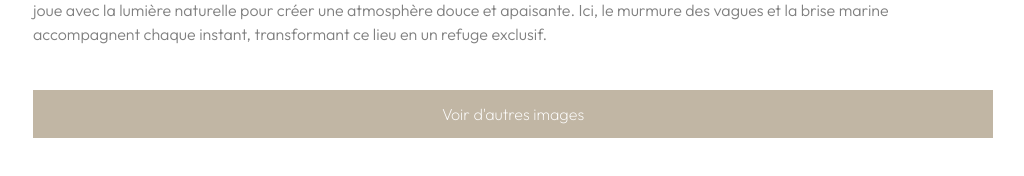
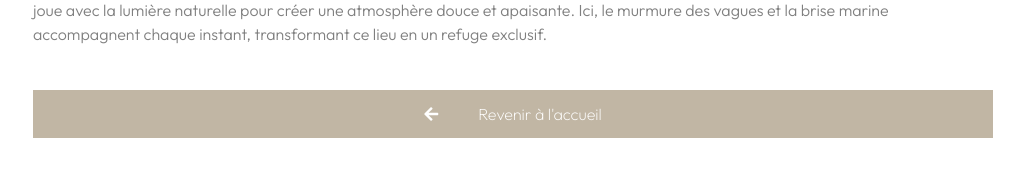
Before and after one commit to annickolivia/enaradesign, a React (Create React App) app: page /projets in a window 1280 px wide. Shown: the part 1038-1214 px from the top of the page, without its empty margins (127-1151 px from the left). Built offline with nearby package versions, Linux system fonts and the light colour scheme.

Commit message:
fix: fixing little bugs

```diff
--- a/package.json
+++ b/package.json
@@ -13,7 +13,7 @@
     "framer-motion": "^12.9.4",
     "react": "^19.1.0",
     "react-dom": "^19.1.0",
-    "react-router-dom": "^7.5.2",
+    "react-router-dom": "^7.5.3",
     "react-scripts": "5.0.1",
     "sass": "^1.87.0",
     "swiper": "^11.2.6",
--- a/src/App.js
+++ b/src/App.js
@@ -2,9 +2,9 @@
 import React, {useEffect} from 'react';
 import AOS from 'aos';
 import 'aos/dist/aos.css';
-import ProjetsCarousel from './components/Projets/ProjetsCarousel';
+import { BrowserRouter, Routes, Route } from 'react-router-dom';
+import Projets from './views/Projets';
 import Accueil from './views/Accueil';
-import Projets from './views/Projets';
 
 import "@fancyapps/ui/dist/fancybox/fancybox.css";
 import '@fortawesome/fontawesome-free/css/all.min.css';
@@ -22,10 +22,10 @@ function App() {
     });
   }, []);
   return (
-    <div className="s">
-      <Projets />
-      {/* <Accueil /> */}
-    </div>
+      <Routes>
+        <Route path="/" element={<Accueil />} />
+        <Route path="/projets/" element={<Projets />} />
+      </Routes>
   );
 }
 
--- a/src/components/Footer.js
+++ b/src/components/Footer.js
@@ -45,7 +45,7 @@ function Footer() {
   return (
     <footer
       className=' z-50 py-16 px-10 flex flex-col justify-between h-[700px]
-        md:flex-row md:py-20 md:h-[400px] md:px-72
+        md:flex-row md:py-20 md:h-[400px] md:px-20 xl:px-72
         ' style={{backgroundColor: mainColors.mainBrown}}>
       <div className='h-1/2 mb-10 flex flex-col justify-around md:w-1/2 md:h-full'>
         <Logo source='/img/logo_blanc.png'size={12}/>
--- a/src/components/Nav.js
+++ b/src/components/Nav.js
@@ -44,7 +44,7 @@ export default function Nav() {
     <>
       <div className="h-56 pt-2 pb-3 space-y-1 px-16 flex flex-row justify-center items-inline transition duration-300 origin-left">
         <Link
-          to="/accueil"
+          to="/"
           className="pages px-6 py-2 md:mr-0 rounded-md text-xl text-left font-medium text-white transition duration-300 w-[170px]"
         >
           Découvrir
@@ -76,7 +76,7 @@ export default function Nav() {
               PortCateg.map((p,index) => {
                 return(
                   <li key={index} className="py-2 hover:text-white transition duration-300">
-                    <Link to={p.chemin}>
+                    <Link to="/projets">
                       {p.nom}
                     </Link>
                   </li>
--- a/src/components/Projets/ProjetFeature.js
+++ b/src/components/Projets/ProjetFeature.js
@@ -1,68 +1,7 @@
-// import React, {useState, useEffect} from 'react'
-// import { mainColors } from '../../styles/variables'
-// import { Swiper, SwiperSlide } from "swiper/react";
-// import { Pagination, Navigation } from 'swiper/modules';
-
-
-// function ProjetFeature({activeProjet}) {
-//   const [images, setImages] = useState([]);
-
-//   const img = [
-//     "/img/Projets/projet1/1.jpg",
-//     "/img/Projets/projet1/2.jpg",
-//     // "/img/Projets/projet2/3.jpg",
-//     // "/img/Projets/projet2/4.jpg",
-//     // "/img/Projets/projet2/5.jpg",
-//     // "/img/Projets/projet2/6.jpg",
-//   ]
-
-//   useEffect(() => {
-
-//   }, [activeProjet])
-
-//   return (
-//     <div className="grid grid-cols-1 grid-rows-1 mt-16 gap-6 h-2/4 col-span-5">
-//         <Swiper
-//         modules={[Navigation, Pagination]}
-//         spaceBetween={16}
-//         slidesPerView={1}
-//         navigation
-//         pagination={{ clickable: true }}
-//         breakpoints={{
-//           640: {
-//             slidesPerView: 1,
-//           },
-//           768: {
-//             slidesPerView: 2,
-//           },
-//           1024: {
-//             slidesPerView: 4,
-//           },
-//         }}
-//         className="py-8"
-//       >
-//         {img.map((image, index) => (
-//           <SwiperSlide key={index}>
-//             <img className="w-[400px]"src={image} key={index} alt="projetImage"/>
-//           </SwiperSlide>
-//         ))}
-//       </Swiper>
-//         <div className="flex flex-col justify-between h-full">
-//             <div>
-//                 <h4 className="h-[40px]" style={{color : mainColors.mainBrown }}>{activeProjet.titre}</h4>
-//                 <p className="h-20">{activeProjet.desc}</p>
-//             </div>
-//             <button className="font-extralight" style={{backgroundColor : mainColors.mainBrown}} className="h-12 w-full mt-5 text-white font-bold">Voir d'autres images</button>
-//         </div>
-//     </div>
-//   )
-// }
-
-// export default ProjetFeature;
-
 import React, { useState, useEffect } from 'react'
 import { mainColors } from '../../styles/variables'
 import { Swiper, SwiperSlide } from "swiper/react"
+import { Link } from 'react-router-dom'
 import { Autoplay } from 'swiper/modules'
 import 'swiper/css'
 import 'swiper/css/autoplay'
@@ -105,12 +44,17 @@ function ProjetFeature({ activeProjet }) {
           <h4 className="h-[40px]" style={{ color: mainColors.mainBrown }}>{activeProjet.titre}</h4>
           <p className="h-20">{activeProjet.desc}</p>
         </div>
-        <button
-          className="h-12 w-full mt-5 text-white font-bold font-extralight"
-          style={{ backgroundColor: mainColors.mainBrown }}
+        <Link
+        to="/"
         >
-          Voir d'autres images
-        </button>
+          <button
+            className="h-12 w-full mt-5 text-white font-extralight"
+            style={{ backgroundColor: mainColors.mainBrown }}
+          >
+            <i className='fas fa-arrow-left mr-10'/>
+            Revenir à l'accueil
+          </button>
+        </Link>
       </div>
     </div>
   )
--- a/src/components/preloader.js
+++ b/src/components/preloader.js
@@ -23,9 +23,9 @@ export default function Preloader() {
           <p className="animate-slideFade2 opacity-0 transition text-xl md:text-5xl text-white font-semibold">Créativité</p>
           <p className="animate-slideFade3 opacity-0 transition text-xl md:text-5xl text-white font-thin">Excellence</p>
         </div>
-        <div className="absolute bottom-[350px] md:bottom-[350px] flex flex-col items-center">
+        <div className="absolute bottom-[350px] md:bottom-[650px] flex flex-col items-center">
             <div className='absolute bg-white h-8 max-w-64 md:max-w-72 md:h-10 animate-revealSlide'></div>
-            <p className="opacity-0 animate-expandLine text-white text-xl md:text-2xl font-thin tracking-widest">enaradesign.com</p>
+            <p className="opacity-0 animate-expandLine text-white text-xl md:text-3xl font-thin tracking-widest">enaradesign.com</p>
         </div>
       </div>
     </div>
```
Also changed, not shown: 1 other file (tests, documents, lock files or other folders).
